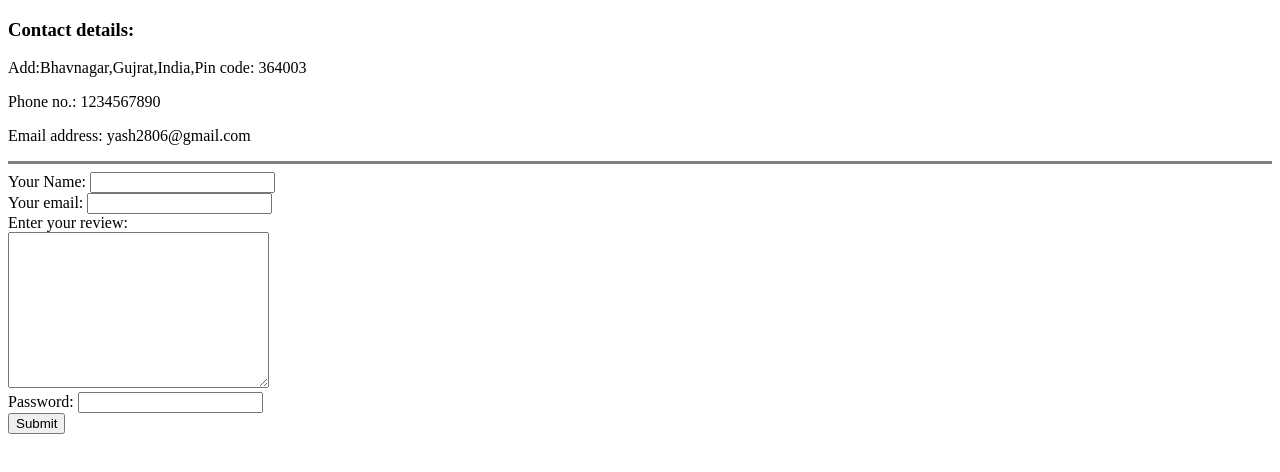
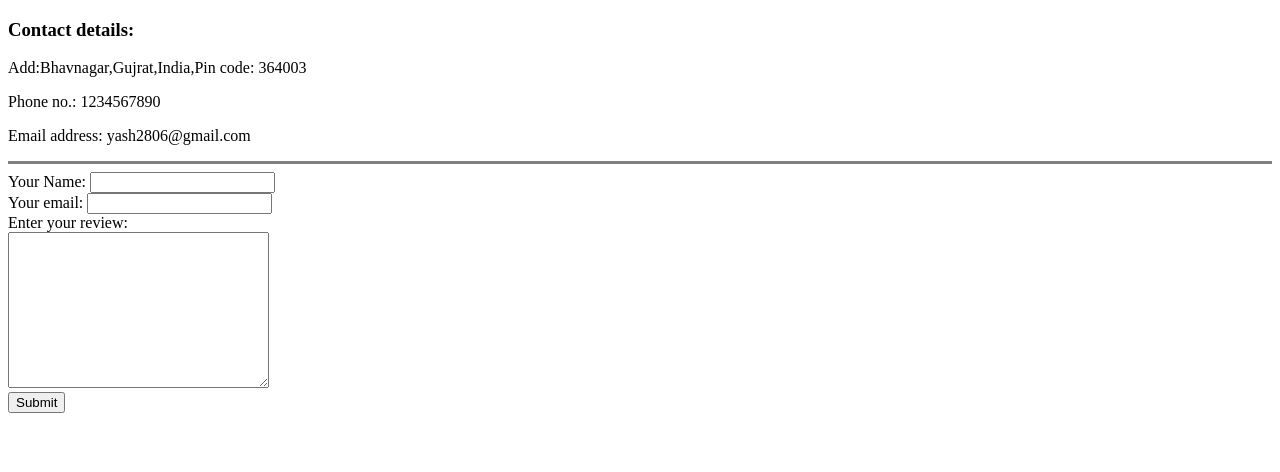
Before and after one commit to Yashbhalgamiya/CV, a plain HTML site: page Contact-me.html in a window 1280 px wide. Drawn offline with Linux system fonts and the light colour scheme.

Commit message:
Add files via upload

```diff
--- a/Contact-me.html
+++ b/Contact-me.html
@@ -19,8 +19,6 @@
         <input type="email" name="yourEmail"><br>
         <label for="">Enter your review:</label><br>
         <textarea name="youtReview" id="" cols="30" rows="10"></textarea><br>
-        <label>Password:</label>
-        <input type="password"><br>
         <input type="submit">
     </form>
 </body>
```
